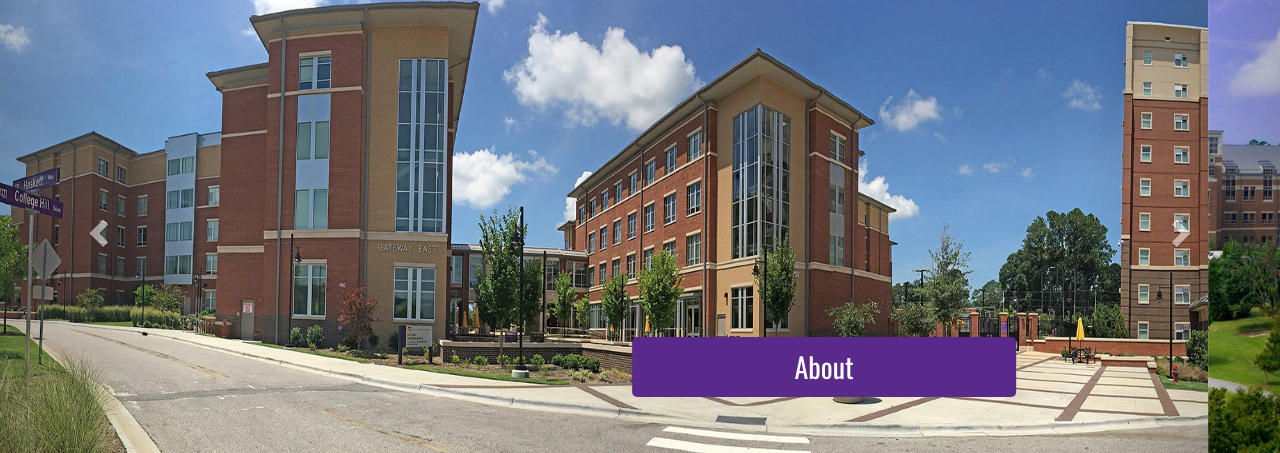
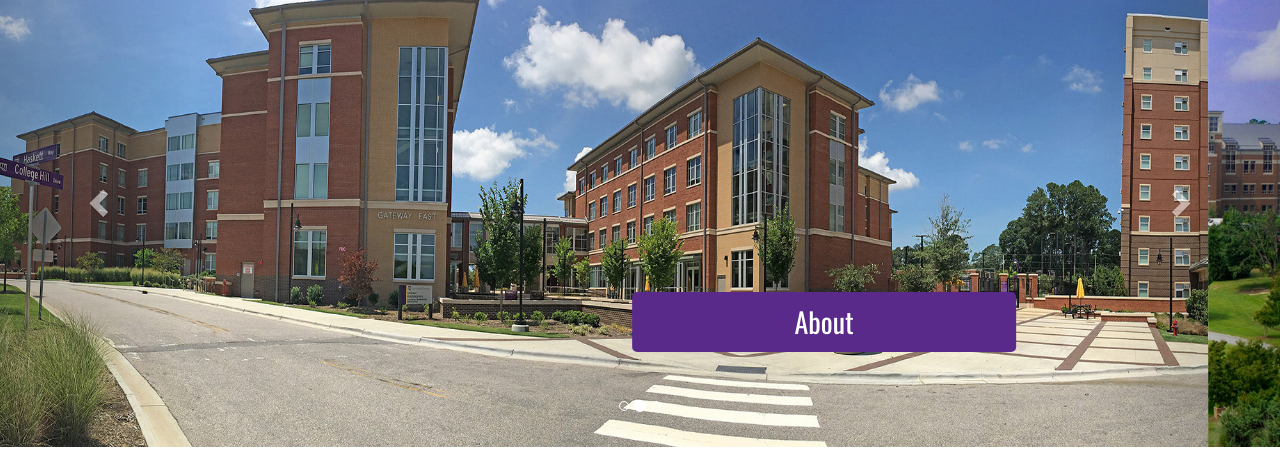
Before and after one commit to creativecollectivegv/CreativeCollective, a plain HTML site: page index.html in a window 1280 px wide. Shown: the part 53-506 px from the top of the page. Drawn offline with nearby package versions, Linux system fonts and the light colour scheme; a web font is replaced by a local one.

Commit message:
Add files via upload

```diff
--- a/creativecollective.css
+++ b/creativecollective.css
@@ -31,8 +31,8 @@ p{
 }
 
 .carousel .item {
-  height: 70vmin;
-  width: 100vw;
+  height: 500px;
+  max-width: 100%;
 }
 
 .carousel-inner img {
```
